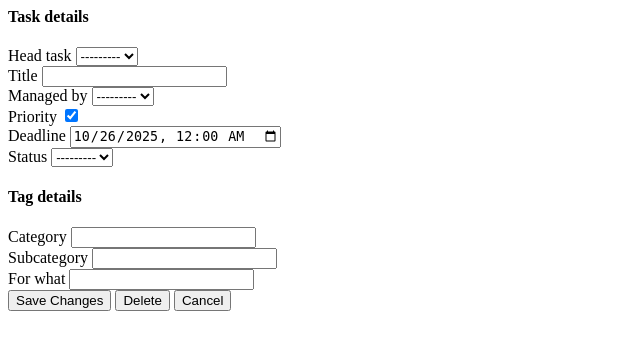
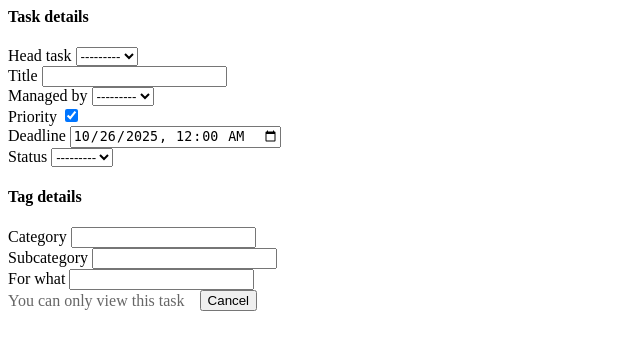
Before and after one commit to mandari1ne/task-manager, a Django app: template project/manager/templates/edit_task.html in a window 1280 px wide. Shown: the top 350 px of the page, without its empty margins (0-640 px from the left). Run offline with Django 5.2, Linux system fonts and the light colour scheme; the template is opened without the code that fills it: values that come from a table or form of the project are taken from there, others are empty.

Commit message:
editing and deleting task only for users who created and managed this task

```diff
--- a/project/manager/templates/edit_task.html
+++ b/project/manager/templates/edit_task.html
@@ -35,6 +35,7 @@
         {% endfor %}
     </div>
 
+    {% if can_edit %}
     <div class="custom-modal-footer">
         <button type="submit" class="custom-btn custom-btn-primary">
             <i class="bi bi-check-circle me-1"></i> Save Changes
@@ -46,4 +47,14 @@
             Cancel
         </button>
     </div>
+    {% else %}
+<div class="custom-modal-footer" style="display: flex; align-items: center; gap: 15px;">
+    <div style="color: #666; margin: 0;">
+        <i class="bi bi-info-circle"></i> You can only view this task
+    </div>
+    <button type="button" class="custom-btn custom-btn-secondary" onclick="closeEditTaskModal()">
+        Cancel
+    </button>
+</div>
+{% endif %}
 </form>
--- a/project/manager/views.py
+++ b/project/manager/views.py
@@ -246,6 +246,9 @@ def edit_task(request, task_id):
     task = get_object_or_404(models.Task, id=task_id)
     tag = task.tag
 
+    # создана ли задача текущим пользователем и кто ее выполняет
+    can_edit = task.created_by == request.user.profile or task.managed_by == request.user.profile
+
     if request.method == 'POST':
         task_form = forms.EditeTaskForm(request.POST, instance=task)
         tag_form = forms.TagForm(request.POST, instance=tag)
@@ -268,6 +271,7 @@ def edit_task(request, task_id):
         'task_form': task_form,
         'tag_form': tag_form,
         'task': task,
+        'can_edit': can_edit,
     })
 
 
```
